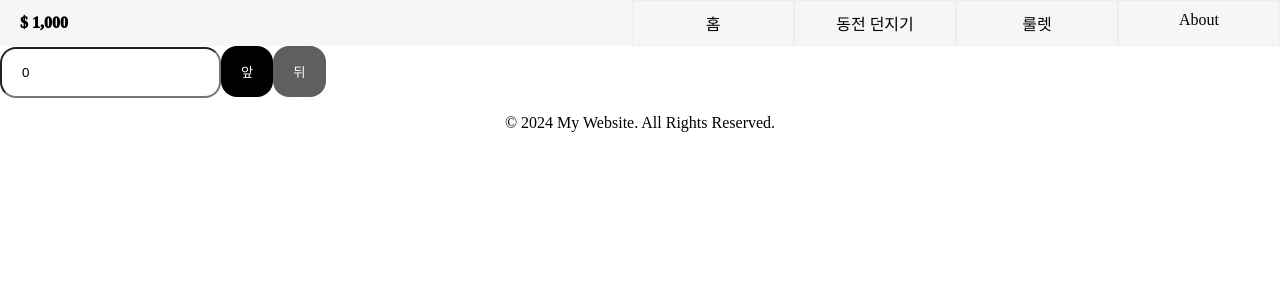
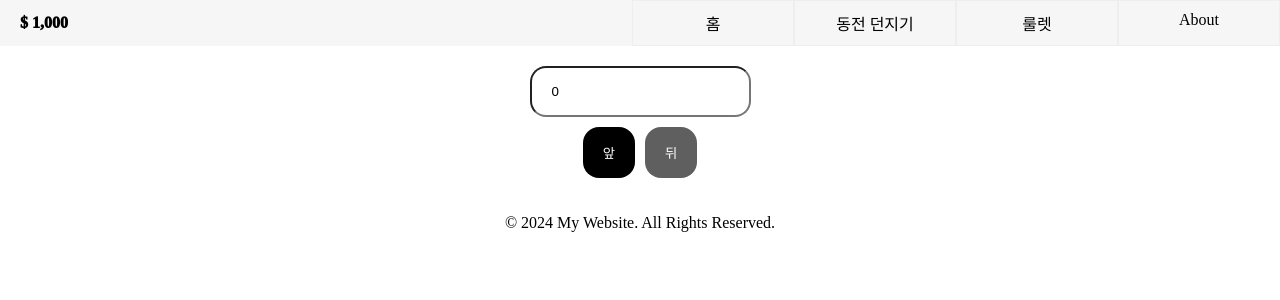
Before and after one commit to wichan7/w-gambit, a Next.js app: page /games/coin-flip in a window 1280 px wide. Shown: the top 300 px of the page. Built offline with nearby package versions, Linux system fonts and the light colour scheme.

Commit message:
style: layout, coin-flip

```diff
--- /dev/null
+++ b/src/app/games/coin-flip/page.module.css
@@ -0,0 +1,12 @@
+.container {
+  display: flex;
+  gap: 10px;
+  flex-direction: column;
+  align-items: center;
+  padding: 20px 0px;
+}
+
+.buttonContainer {
+  display: flex;
+  gap: 10px;
+}
--- a/src/app/games/coin-flip/page.tsx
+++ b/src/app/games/coin-flip/page.tsx
@@ -1,5 +1,6 @@
 "use client";
 
+import style from "./page.module.css";
 import Button from "@/components/Button";
 import Input from "@/components/Input";
 import CoinFlipService from "@/services/coinFlipService";
@@ -20,22 +21,20 @@ export default function CoinFlipPage() {
   };
 
   const handleBet = async (isFront: boolean) => {
-    if (asset === 0) {
+    const _betAmount = betAmount;
+
+    if (_betAmount === 0) {
       return alert("0원은 배팅 안됨");
     }
-
-    if (betAmount > asset) {
+    if (_betAmount > asset) {
       return alert("가진 돈보다 더 많이 배팅 못함");
     }
-
-    const _betAmount = betAmount;
     addAsset(-_betAmount);
 
     const { reward, isFront: resultIsFront } = await doFlip({
       amount: _betAmount,
       isFront,
     });
-    console.log(reward, isFront, resultIsFront);
 
     if (isFront === resultIsFront) {
       addAsset(reward);
@@ -46,12 +45,14 @@ export default function CoinFlipPage() {
   };
 
   return (
-    <div>
+    <div className={style.container}>
       <Input value={betAmount} onChange={handleBetAmountChange} />
-      <Button onClick={() => handleBet(false)}>앞</Button>
-      <Button variant="secondary" onClick={() => handleBet(true)}>
-        뒤
-      </Button>
+      <div className={style.buttonContainer}>
+        <Button onClick={() => handleBet(false)}>앞</Button>
+        <Button variant="secondary" onClick={() => handleBet(true)}>
+          뒤
+        </Button>
+      </div>
     </div>
   );
 }
--- a/src/app/layout.module.css
+++ b/src/app/layout.module.css
@@ -28,6 +28,7 @@
   display: flex;
   justify-content: start;
   text-align: center;
+  flex-wrap: wrap;
 }
 
 .nav * {
```
